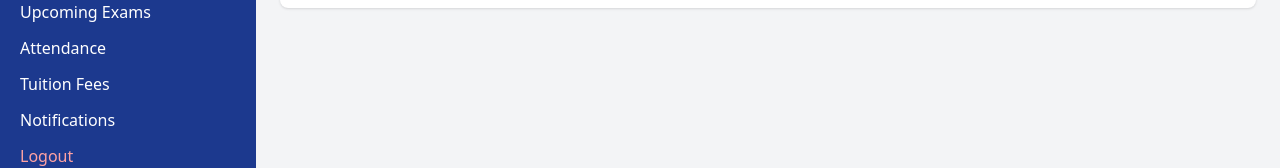
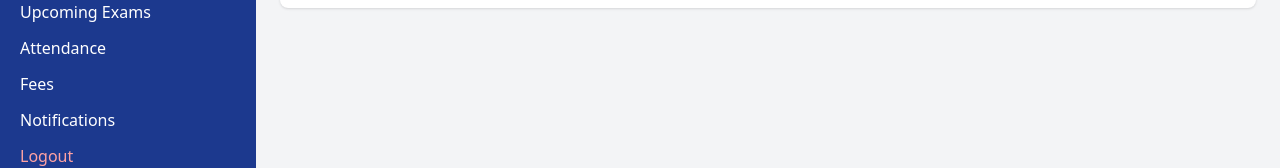
Before and after one commit to abdulalim1010/students-control-client-repo, a React (Vite) app: page /dashboard in a window 1280 px wide. Shown: the part 177-345 px from the top of the page. Built offline with nearby package versions, Linux system fonts and the light colour scheme; no server answers.

Commit message:
add to the fees page

```diff
--- a/src/pages/dashboard/StudentDashboard.jsx
+++ b/src/pages/dashboard/StudentDashboard.jsx
@@ -14,7 +14,7 @@
           <li><Link to="/dashboard/profile">Profile</Link></li>
           <li><Link to="/dashboard/exams">Upcoming Exams</Link></li>
           <li><Link to="/dashboard/attendance">Attendance</Link></li>
-          <li><Link to="/dashboard/fees">Tuition Fees</Link></li>
+          <li><Link to="/dashboard/fees"> Fees</Link></li>
           <li><Link to="/dashboard/notifications">Notifications</Link></li>
           <li>
             <button
--- a/src/router/Router.jsx
+++ b/src/router/Router.jsx
@@ -9,6 +9,7 @@
 import Profile from "../pages/dashboard/profile/Profile";
 import UpcomingExams from "../pages/dashboard/upcomingexam/UpcomingExams";
 import Attendance from "../pages/dashboard/attendance/Attendance";
+
 
 export const router = createBrowserRouter([
   {
@@ -48,7 +49,8 @@
           {
             path: "attendance",
             Component:Attendance
-          }
+          },
+
         ]
       }
     ],
```
